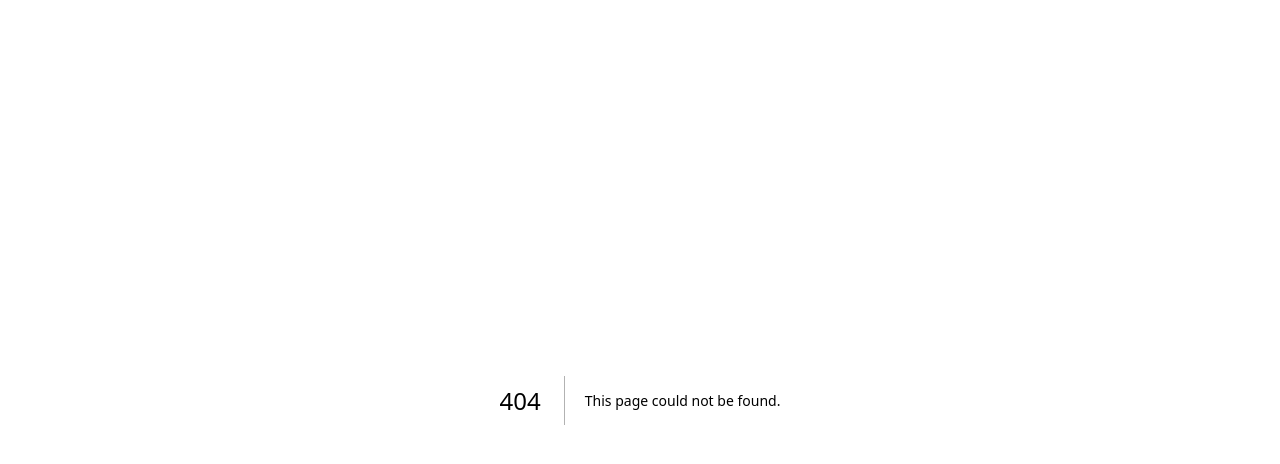
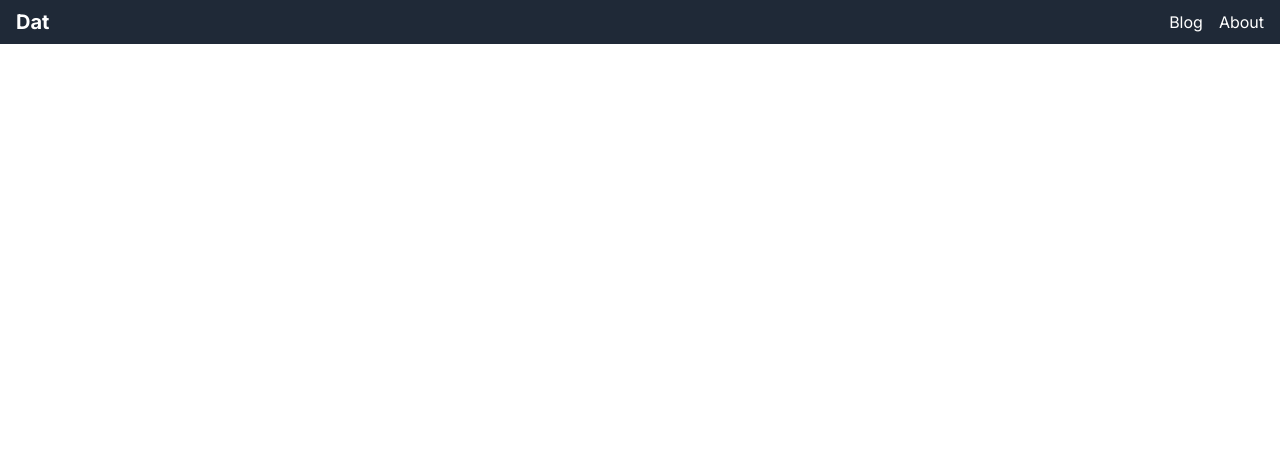
Before and after one commit to dat267/dat267.github.io, a Next.js app: page /about in a window 1280 px wide. Before the commit this address had no page. Shown: the top 464 px of the page. Built offline with nearby package versions, Linux system fonts and the light colour scheme.

Commit message:
Inital layout

```diff
--- /dev/null
+++ b/app/NavBar.tsx
@@ -0,0 +1,31 @@
+import React from "react";
+import Link from "next/link";
+
+interface NavbarProps {
+  brandText: string;
+  links: {
+    label: string;
+    href: string;
+  }[];
+}
+
+const Navbar: React.FC<NavbarProps> = ({ brandText, links }) => {
+  return (
+    <nav className="bg-gray-800 text-white px-4 py-2 flex justify-between items-center">
+      <Link href="/" className="text-xl font-bold">
+        {brandText}
+      </Link>
+      <ul className="flex space-x-4">
+        {links.map((link) => (
+          <li key={link.label}>
+            <Link href={link.href} className="hover:text-gray-300">
+              {link.label}
+            </Link>
+          </li>
+        ))}
+      </ul>
+    </nav>
+  );
+};
+
+export default Navbar;
--- a/app/layout.tsx
+++ b/app/layout.tsx
@@ -1,6 +1,7 @@
 import './globals.css';
 import type { Metadata } from 'next';
 import { Inter } from 'next/font/google';
+import NavBar from './NavBar';
 
 const inter = Inter({ subsets: ['latin'] });
 
@@ -16,7 +17,9 @@ export default function RootLayout({
 }) {
   return (
     <html lang="en">
-      <body className={inter.className}>{children}</body>
+      <body className={inter.className}>
+        <NavBar brandText="Dat" links={[{ label: "Blog", href: "/blog" }, { label: "About", href: "/about" }]} />
+        {children}</body>
     </html>
   );
 }
--- a/app/page.tsx
+++ b/app/page.tsx
@@ -1,7 +1,8 @@
-import Image from 'next/image';
 
 export default function Home() {
   return (
-    <></>
+    <>
+
+    </>
   );
 }
--- /dev/null
+++ b/app/signin/page.tsx
@@ -0,0 +1,5 @@
+export default function SignIn() {
+  return (
+    <></>
+  );
+}
```
Also changed, not shown: app/about/page.tsx (added, +7 -0 lines), app/blog/page.tsx (added), app/signup/page.tsx (added).
